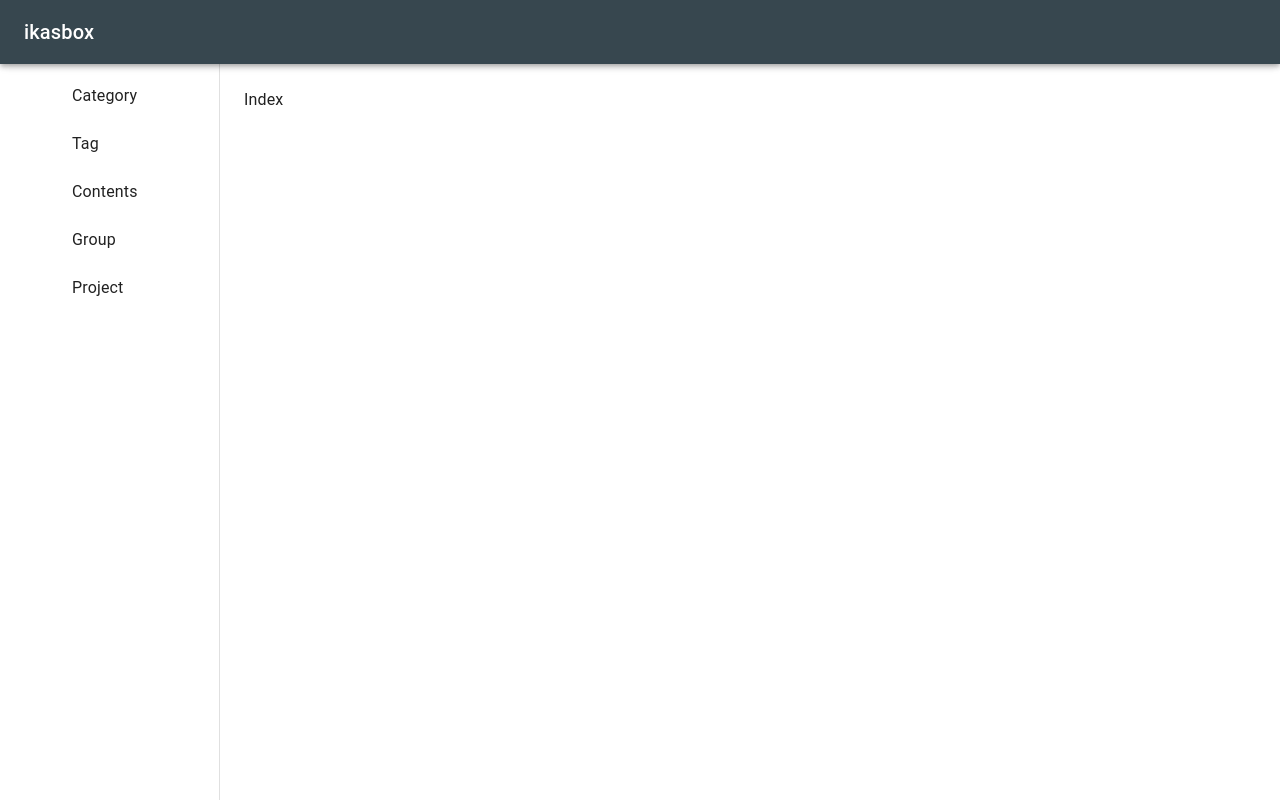
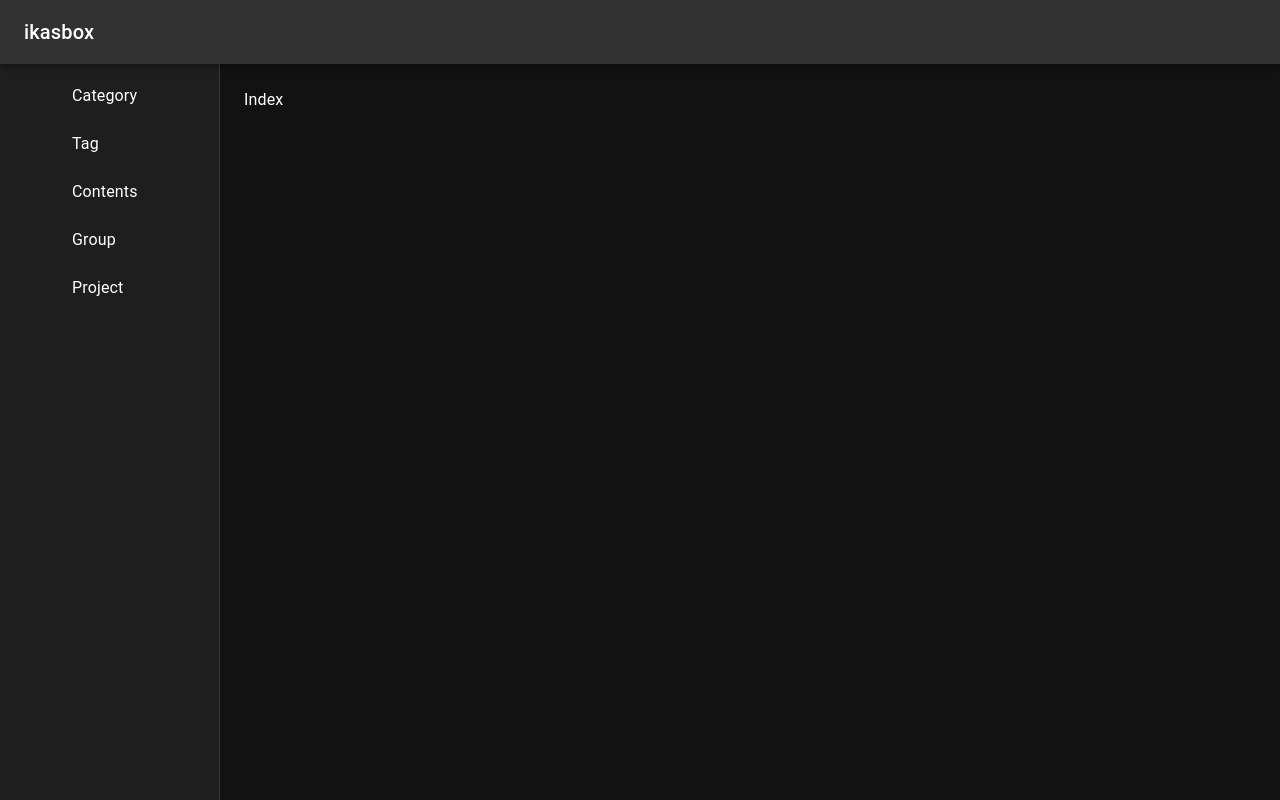
Before and after one commit to ikascrew/ikasbox, a React (Vite) app in the folder frontend/: page / in a window 1280 px wide. Built offline with nearby package versions, Linux system fonts and the light colour scheme.

Commit message:
feat: switch MUI theme to dark mode

```diff
--- a/frontend/src/theme.js
+++ b/frontend/src/theme.js
@@ -2,9 +2,13 @@ import { createTheme } from "@mui/material/styles";
 
 const theme = createTheme({
   palette: {
-    mode: "light",
+    mode: "dark",
     primary: {
-      main: "#37474f",
+      main: "#607d8b",
+    },
+    background: {
+      default: "#121212",
+      paper: "#1e1e1e",
     },
   },
   shape: {
```
